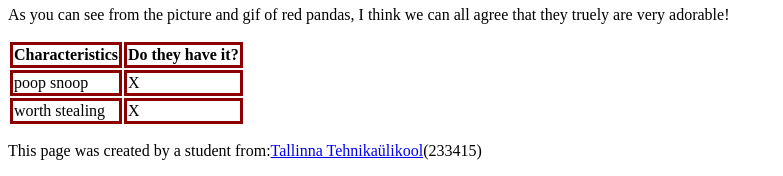
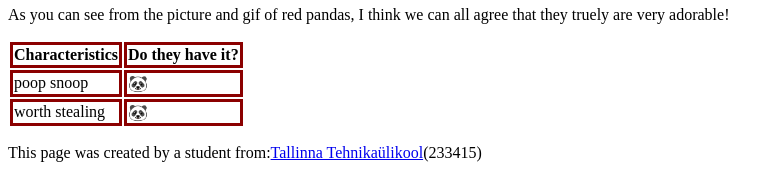
Before and after one commit to lilielis/lilielis.github.io, a plain HTML site: page index.html in a window 1280 px wide. Shown: the part 313-489 px from the top of the page, without its empty margins (0-783 px from the left). Drawn offline with Linux system fonts and the light colour scheme.

Commit message:
Update index.html

```diff
--- a/index.html
+++ b/index.html
@@ -21,11 +21,11 @@ th, td {
     </tr>
     <tr>
       <td>poop snoop</td>
-      <td>X</td>
+      <td>&#128060</td>
     </tr>
     <tr>
       <td>worth stealing</td>
-      <td>X</td>
+      <td>&#128060</td>
     </tr>
   </table>
   <p>This page was created by a student from:<a href="https://taltech.ee/">Tallinna Tehnikaülikool</a>(233415)</p>
```
